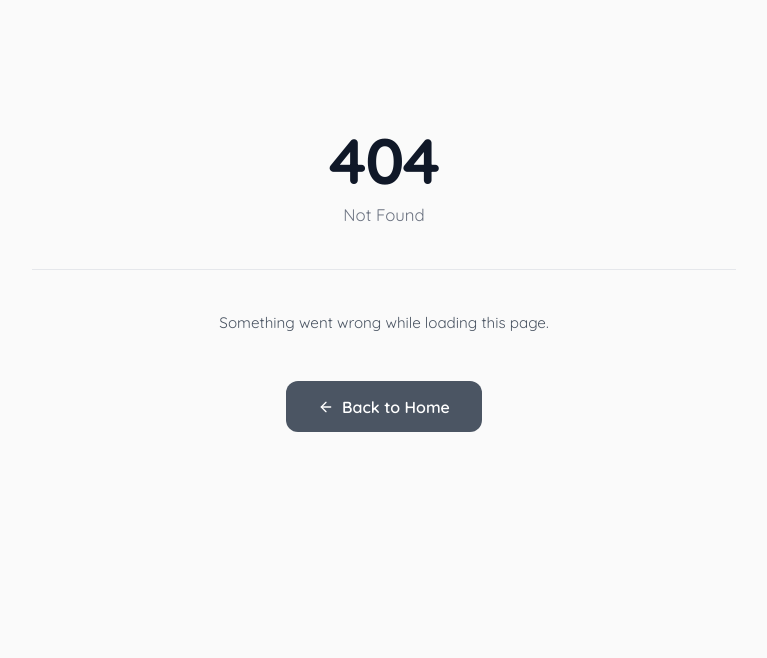
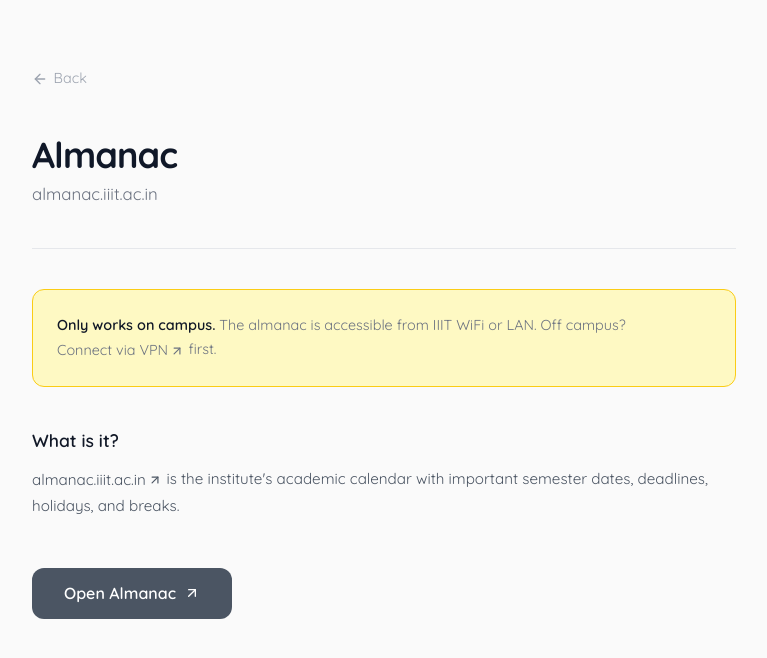
Before and after one commit to sanyamseac/itp, a SvelteKit app: page /almanac in a window 1280 px wide. Before the commit this address had no page. Shown: the top 658 px of the page, without its empty margins (256-1023 px from the left). Built offline with nearby package versions, Linux system fonts and the light colour scheme.

Commit message:
Add almanac card and page

```diff
--- a/src/routes/+page.svelte
+++ b/src/routes/+page.svelte
@@ -150,6 +150,13 @@
 			redirectUrl: 'https://ims-extr.iiit.ac.in/office_payments.php',
 			gradient: 'from-amber-50 via-yellow-50/50 to-lime-50',
 			viewName: 'card-services'
+		},
+		{
+			slug: 'almanac',
+			title: 'Almanac',
+			redirectUrl: 'https://almanac.iiit.ac.in',
+			gradient: 'from-sky-50 via-cyan-50/50 to-blue-50',
+			viewName: 'card-almanac'
 		},
 		{
 			slug: 'portals',
--- /dev/null
+++ b/src/routes/almanac/+page.svelte
@@ -0,0 +1,45 @@
+<script lang="ts">
+	import { goto } from '$app/navigation';
+	import { ArrowLeft, ArrowUpRight } from '@lucide/svelte';
+</script>
+
+<svelte:head>
+	<title>Almanac | IIIT Hyderabad Intro to Portals Guide</title>
+	<meta name="description" content="IIIT Hyderabad Almanac — academic calendar with semester dates, deadlines, and breaks." />
+</svelte:head>
+
+<div class="detail-overlay" style="view-transition-name: card-almanac">
+	<div class="detail-content">
+		<button class="back-link" onclick={() => goto('/')} aria-label="Go back">
+			<ArrowLeft size={16} /> Back
+		</button>
+
+		<h1>Almanac</h1>
+		<p class="subtitle">almanac.iiit.ac.in</p>
+
+		<div class="section-divider"></div>
+
+		<div class="info-box" style="background: #fef9c3; border-color: #facc15;">
+			<p>
+				<strong>Only works on campus.</strong> The almanac is accessible from IIIT WiFi
+				or LAN. Off campus?
+				<a href="/vpn" class="inline-link">Connect via VPN <ArrowUpRight size={14} /></a> first.
+			</p>
+		</div>
+
+		<h2>What is it?</h2>
+		<p>
+			<a href="https://almanac.iiit.ac.in" target="_blank" rel="noopener noreferrer" class="inline-link">
+				almanac.iiit.ac.in <ArrowUpRight size={14} /></a>
+			is the institute's academic calendar with important semester dates, deadlines,
+			holidays, and breaks.
+		</p>
+
+		<div style="margin-top: 2rem;">
+			<button class="cta-btn" onclick={() => window.open('https://almanac.iiit.ac.in', '_blank', 'noopener,noreferrer')}>
+				Open Almanac
+				<ArrowUpRight size={16} />
+			</button>
+		</div>
+	</div>
+</div>
```
